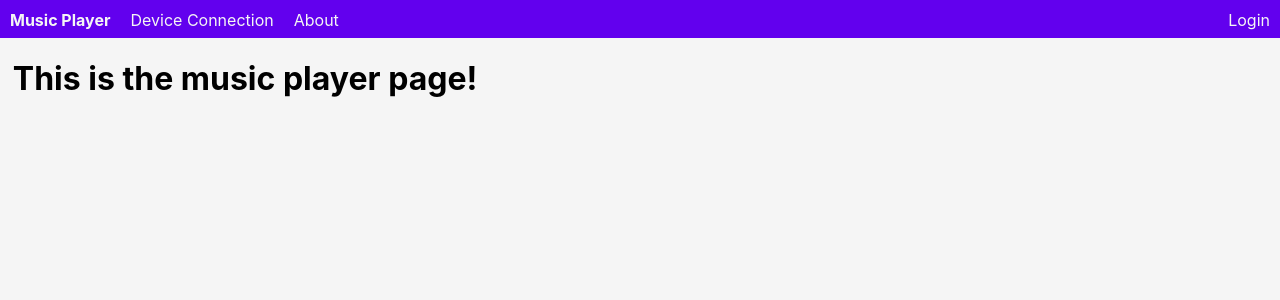
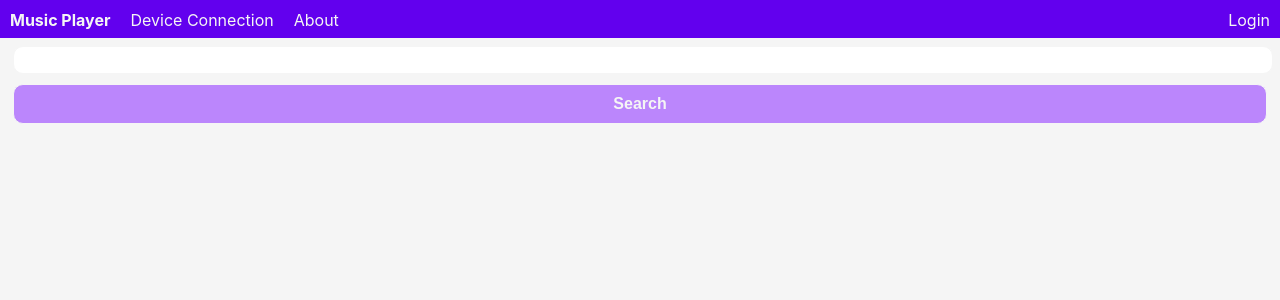
Before and after one commit to rileycleavenger/TheModernJukebox, a React (Create React App) app in the folder the-modern-jukebox-react-app/: page /music-player in a window 1280 px wide. Shown: the top 300 px of the page. Built offline with nearby package versions, Linux system fonts and the light colour scheme; sample sign-in values are in the browser's storage.

Commit message:
music player search functionality
now, once user is logged in, they can search for a song and it will display the first 20 songs with album cover, name, and artist

```diff
--- a/the-modern-jukebox-react-app/package.json
+++ b/the-modern-jukebox-react-app/package.json
@@ -11,7 +11,9 @@
     "@types/node": "^16.18.59",
     "@types/react": "^18.2.29",
     "@types/react-dom": "^18.2.14",
+    "axios": "^1.6.0",
     "react": "^18.2.0",
+    "react-beforeunload": "^2.6.0",
     "react-dom": "^18.2.0",
     "react-router-dom": "^6.17.0",
     "react-scripts": "5.0.1",
@@ -41,5 +43,8 @@
       "last 1 firefox version",
       "last 1 safari version"
     ]
+  },
+  "devDependencies": {
+    "@types/react-beforeunload": "^2.1.3"
   }
 }
--- a/the-modern-jukebox-react-app/src/App.tsx
+++ b/the-modern-jukebox-react-app/src/App.tsx
@@ -2,6 +2,7 @@ import React, { useState } from 'react';
 import './App.css';
 import AppRouter from './AppRouter';
 import './variables.css'
+import Login from './pages/login/Login';
 
 function App() {
 
@@ -14,7 +15,6 @@ function App() {
   const toggleMobileMenu = () => {
     setShowMobileMenu(!showMobileMenu);
   }
-
   return (
     <div className="App">
 
@@ -32,7 +32,7 @@ function App() {
           <li className={`left ${isButtonBold('/about') ? 'bold' : ''}`}>
             <a href="/about">About</a>
           </li>
-          <li className={`right ${isButtonBold('/login') ? 'bold' : ''}`}>
+          <li className={`right ${isButtonBold('/login') ? 'bold' : ''}`} >
             <a href="/login">Login</a>
           </li>
         </ul>
--- a/the-modern-jukebox-react-app/src/pages/login/Login.tsx
+++ b/the-modern-jukebox-react-app/src/pages/login/Login.tsx
@@ -1,7 +1,7 @@
 import './Login.css'
 import LoginForm from './components/LoginForm/LoginForm';
 
-function Login() {
+function Login(props: any) {
   return (
     <LoginForm />
   );
--- a/the-modern-jukebox-react-app/src/pages/login/components/LoginForm/LoginForm.tsx
+++ b/the-modern-jukebox-react-app/src/pages/login/components/LoginForm/LoginForm.tsx
@@ -4,17 +4,18 @@ import SpotiftyLogo from '../../../../assets/images/spotify_logo.svg';
 import AppleMusicLogo from '../../../../assets/images/applemusic_logo.svg';
 import { loginURL } from '../../../../hooks/spotify';
 
-const LoginForm: React.FC = () => {
+const LoginForm: React.FC = (props) => {
   const [username, setUsername] = useState('');
   const [password, setPassword] = useState('');
   const [token, setToken] = useState("");
+  //export currentToken = token;
   useEffect(()=>{
     const hash:string = window.location.hash
-    let token = window.localStorage.getItem("token")
+    let token = window.sessionStorage.getItem("token")
     if(!token && hash){
         token = hash.substring(1).split("&").find(elem => elem.startsWith("access_token"))?.split("=")[1] ?? ""
         window.location.hash = ""
-        window.localStorage.setItem("token",token)
+        sessionStorage.setItem("token",token)
         setToken(token)
     }
     console.log("token",token)
--- a/the-modern-jukebox-react-app/src/pages/music-player/MusicPlayer.tsx
+++ b/the-modern-jukebox-react-app/src/pages/music-player/MusicPlayer.tsx
@@ -1,11 +1,102 @@
-import React from 'react';
+import {useEffect, useState} from 'react';
 import { getTokenFromUrl } from '../../hooks/spotify';
 import { SpotifyApi } from '@spotify/web-api-ts-sdk';
+import axios from 'axios';
+
+let token = (sessionStorage.getItem("token")|| "")
 
 function MusicPlayer() {
+  //console.log(sessionStorage.getItem("token"))
+  const [quickSearch, setQuickSearch] = useState("");
+  interface s {
+    track: {
+      name: "";
+      uri: "";
+      album:{
+        name: "";
+        images: [
+          {
+            url: "";
+          }
+        ];
+      };
+    };
+   }
+  const [songs, setSongs] = useState([]);
+
+  const searchSongs = async (e: any) => {
+    e.preventDefault()
+    const {data} = await axios.get("https://api.spotify.com/v1/search",{
+      headers:{
+        Authorization:`Bearer ${token}`
+      },
+      params:{
+        q:quickSearch,
+        type: "track"
+      }
+    })
+    console.log(data);
+    setSongs(
+      data.tracks.items.map(
+        (track: {
+          name: "";
+          uri: "";
+          album:{
+            name: "";
+            artists: [
+              {
+                name: "";
+              }
+            ];
+            images: [
+              {
+                url: "";
+              }
+            ];
+          };
+        }) => {
+          return {
+            name: track.name,
+            uri: track.uri,
+            images: track.album.images[0].url,
+            albumName: track.album.name,
+            artistName: track.album.artists[0].name,
+          };
+        }
+      )|| {}
+      );
+
+  }
+  console.log(token);
+  console.log(songs);
   return (
     <div>
-      <h1>This is the music player page!</h1>
+      <div>
+       {!token &&
+          <h1>This is the music player page! To gain access to this page, please login.</h1>
+        }
+        {token &&
+          <form onSubmit={searchSongs}>
+            <input type='text' onChange={e => setQuickSearch(e.target.value)} />
+            <button type='submit'>Search</button>
+            <div>
+            {songs.map((track: {
+                name: '',
+                artistName: '',
+                images:''
+              }) => {
+                  return (
+                    <div>
+                      <img src={track.images} />
+                      <p>{track.name} by {track.artistName}</p>
+                    </div>
+                  )
+              })}
+            </div>
+          </form>
+
+        }
+      </div>
     </div>
   );
 }
```
Also changed, not shown: 1 other file (tests, documents, lock files or other folders).
